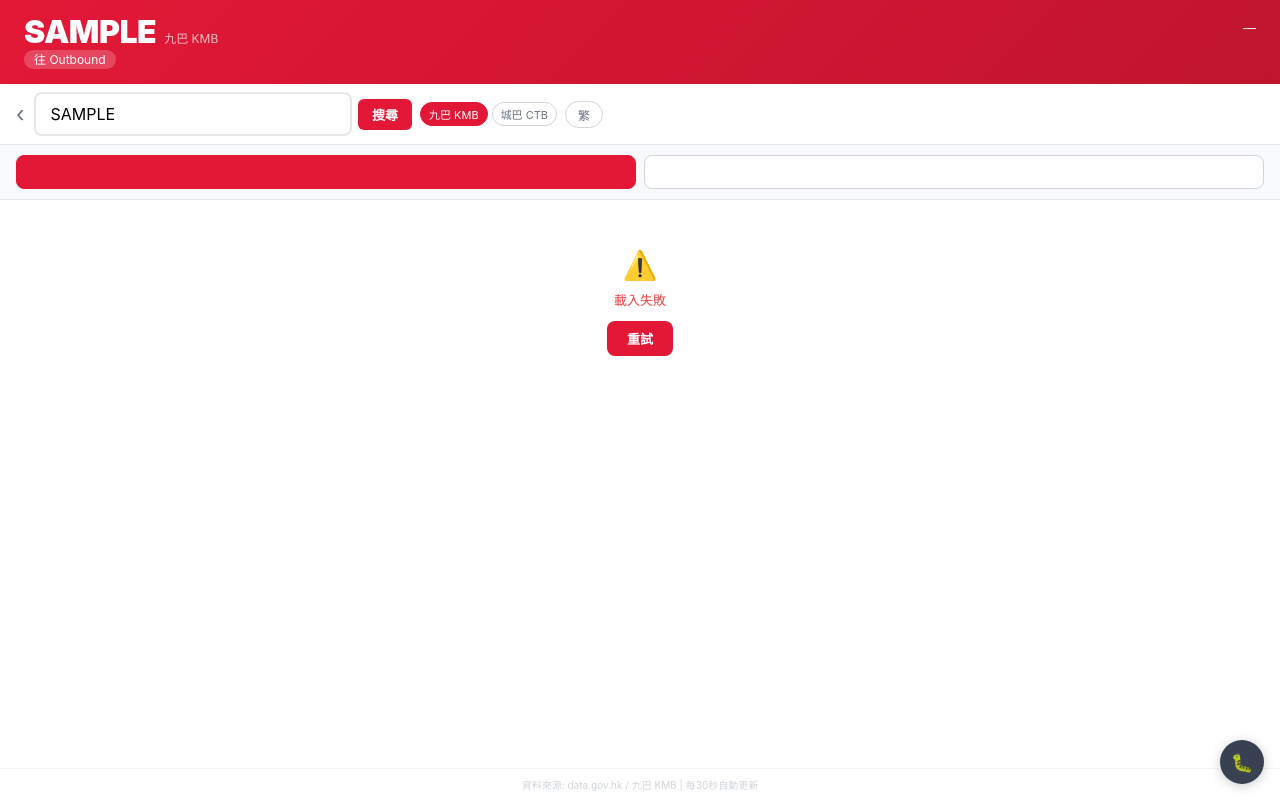
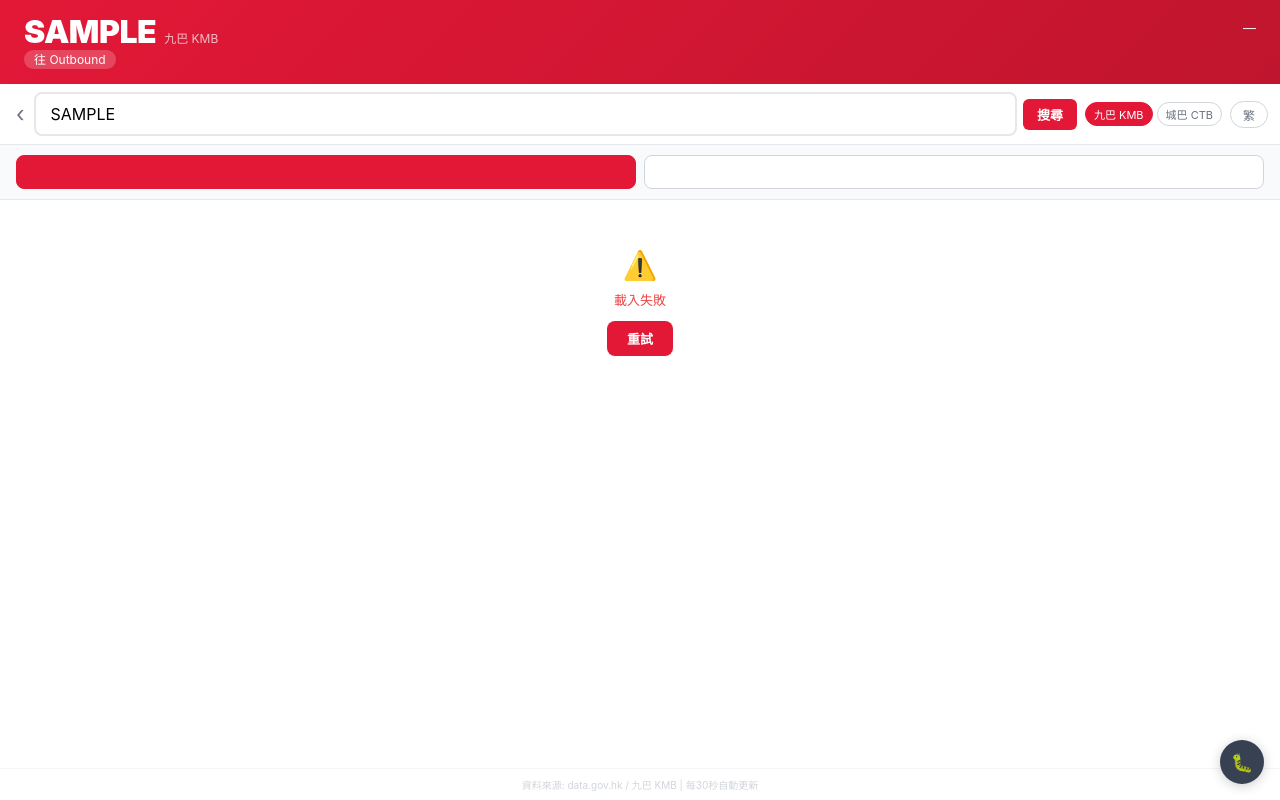
Before and after one commit to nkyang10/hk-bus-current-location, a website: page index.html in a window 1280 px wide. Both pictures are taken after typing "Sample" into the empty fields and a click on the button "搜尋". Drawn offline with nearby package versions, Linux system fonts and the light colour scheme; no server answers.

Commit message:
fix: remove max-width on toolbar search input so it takes full remaining space

```diff
--- a/css/style.css
+++ b/css/style.css
@@ -105,7 +105,7 @@
   display: flex; align-items: center; gap: 8px;
   padding: 8px 12px; background: #fff; border-bottom: 1px solid #e5e7eb;
 }
-.toolbar-search { flex: 1; display: flex; gap: 6px; align-items: center; max-width: 400px; }
+.toolbar-search { flex: 1; display: flex; gap: 6px; align-items: center; }
 .toolbar-input { flex: 1; }
 .back-btn {
   background: none; border: none; font-size: 22px; cursor: pointer;
```
